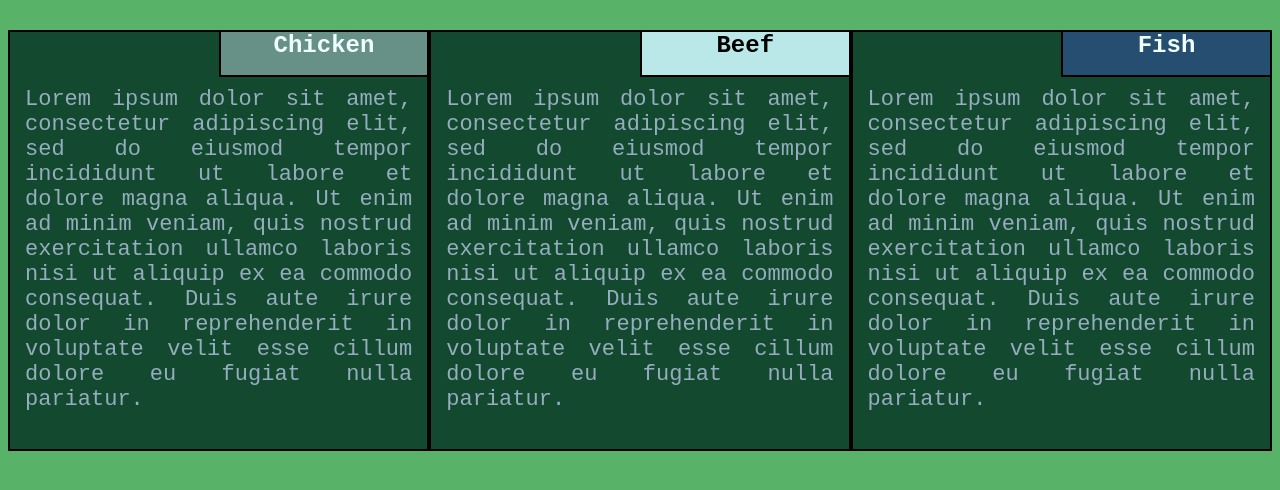
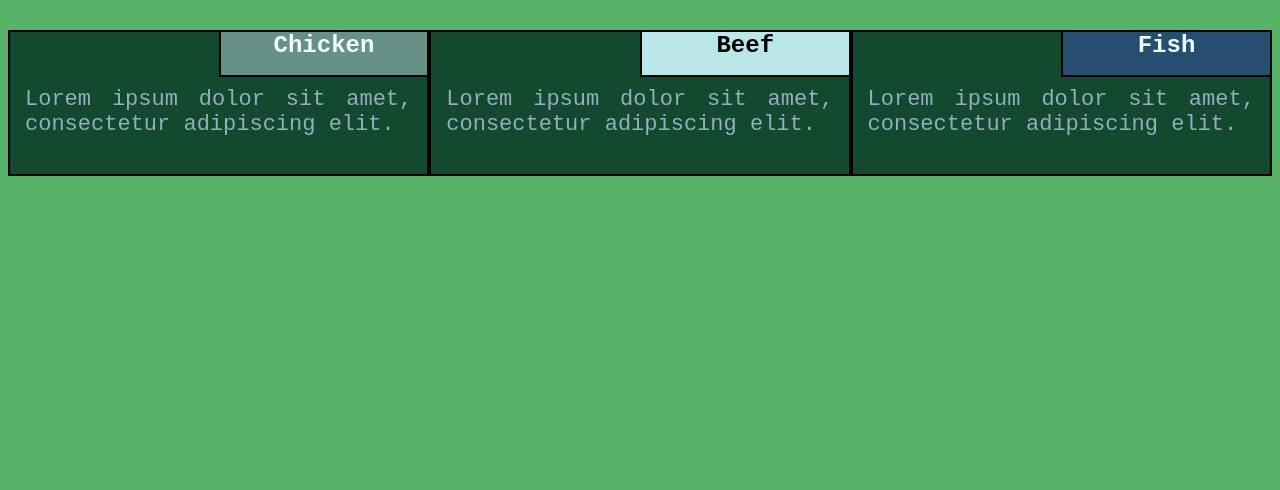
Before and after one commit to Anita-Mahmud/-Coursera_HTML-CSS-Javascript-for-Web-Developers, a plain HTML site: page module-2/index.html in a window 1280 px wide. Shown: the part 104-594 px from the top of the page. Drawn offline with Linux system fonts and the light colour scheme.

Commit message:
Update index.html

```diff
--- a/module-2/index.html
+++ b/module-2/index.html
@@ -12,35 +12,35 @@
     <body>
         <h1 >Our Menu</h1></div>
 
-        <div class="container-fluid">
+        <div class="container">
             <div class="row">
-                <div class="col-lg-4 col-md-6 col-sm-12">
+                <div class="col-lg-4 col-md-6 col-sm-12" >
                    <section class="s1">
                        <h2>Chicken</h2><br>
                        <p>
-                           Lorem ipsum dolor sit amet, consectetur adipiscing elit, sed do eiusmod tempor incididunt ut labore et dolore magna aliqua. Ut enim ad minim veniam, quis nostrud exercitation ullamco laboris nisi ut aliquip ex ea commodo consequat. Duis aute irure dolor in reprehenderit in voluptate velit esse cillum dolore eu fugiat nulla pariatur.
+                          Lorem ipsum dolor sit amet, consectetur adipiscing elit.
                        </p>
                    </section>
 
                 </div>
 
-                 <div class="col-lg-4 col-md-6 col-sm-12">
+                 <div class="col-lg-4 col-md-6 col-sm-12" >
                    <section class="s2">
                        <h2>Beef</h2><br>
                       <p>
-                           Lorem ipsum dolor sit amet, consectetur adipiscing elit, sed do eiusmod tempor incididunt ut labore et dolore magna aliqua. Ut enim ad minim veniam, quis nostrud exercitation ullamco laboris nisi ut aliquip ex ea commodo consequat. Duis aute irure dolor in reprehenderit in voluptate velit esse cillum dolore eu fugiat nulla pariatur.
+                           Lorem ipsum dolor sit amet, consectetur adipiscing elit.
                        </p>
 
                    </section>
 
                 </div>
 
-                 <div class="col-lg-4 col-md-12 col-sm-12">
+                 <div class="col-lg-4 col-md-12 col-sm-12 "  >
                    <section class="s3">
                        <h2>Fish</h2>
                        <br>
                        <p>
-                           Lorem ipsum dolor sit amet, consectetur adipiscing elit, sed do eiusmod tempor incididunt ut labore et dolore magna aliqua. Ut enim ad minim veniam, quis nostrud exercitation ullamco laboris nisi ut aliquip ex ea commodo consequat. Duis aute irure dolor in reprehenderit in voluptate velit esse cillum dolore eu fugiat nulla pariatur.
+                          Lorem ipsum dolor sit amet, consectetur adipiscing elit.
                        </p>
 
                    </section>
```
